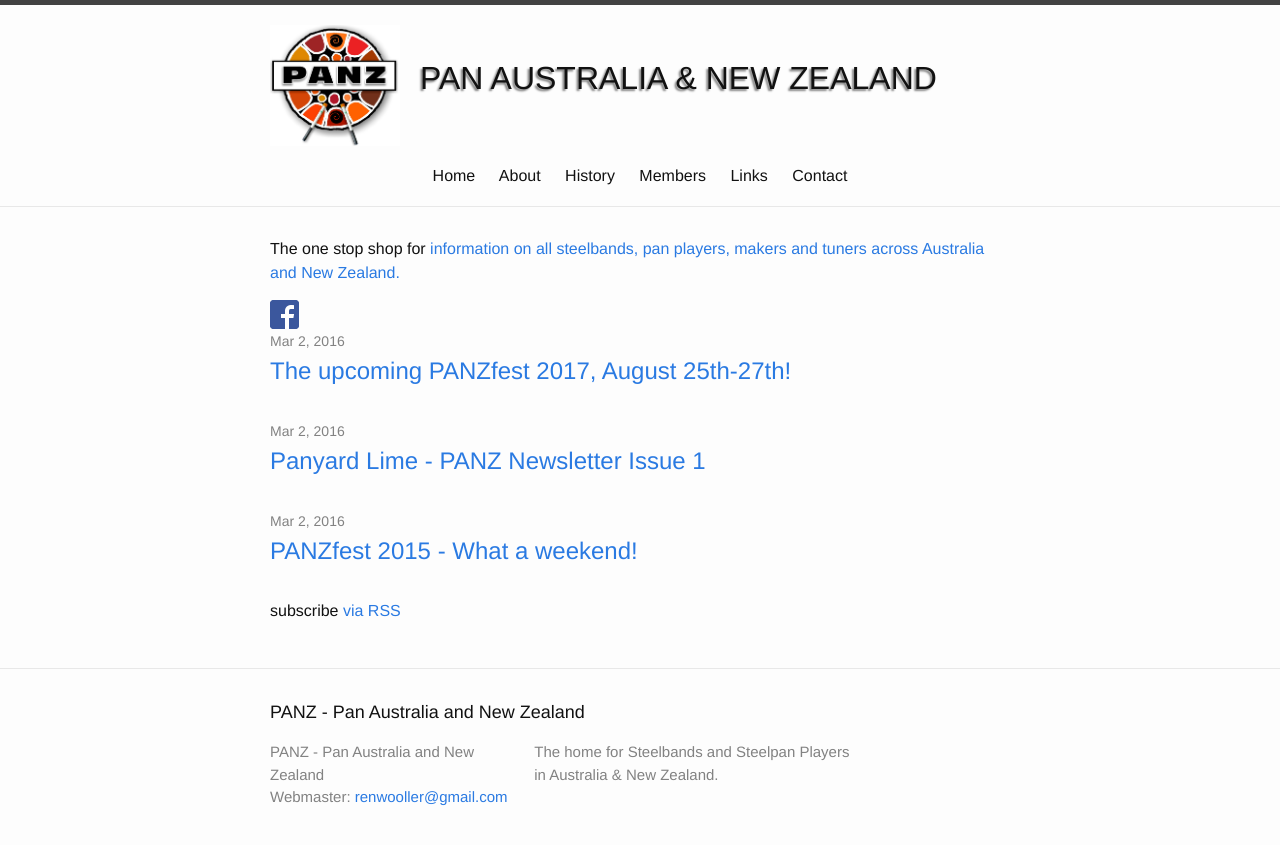
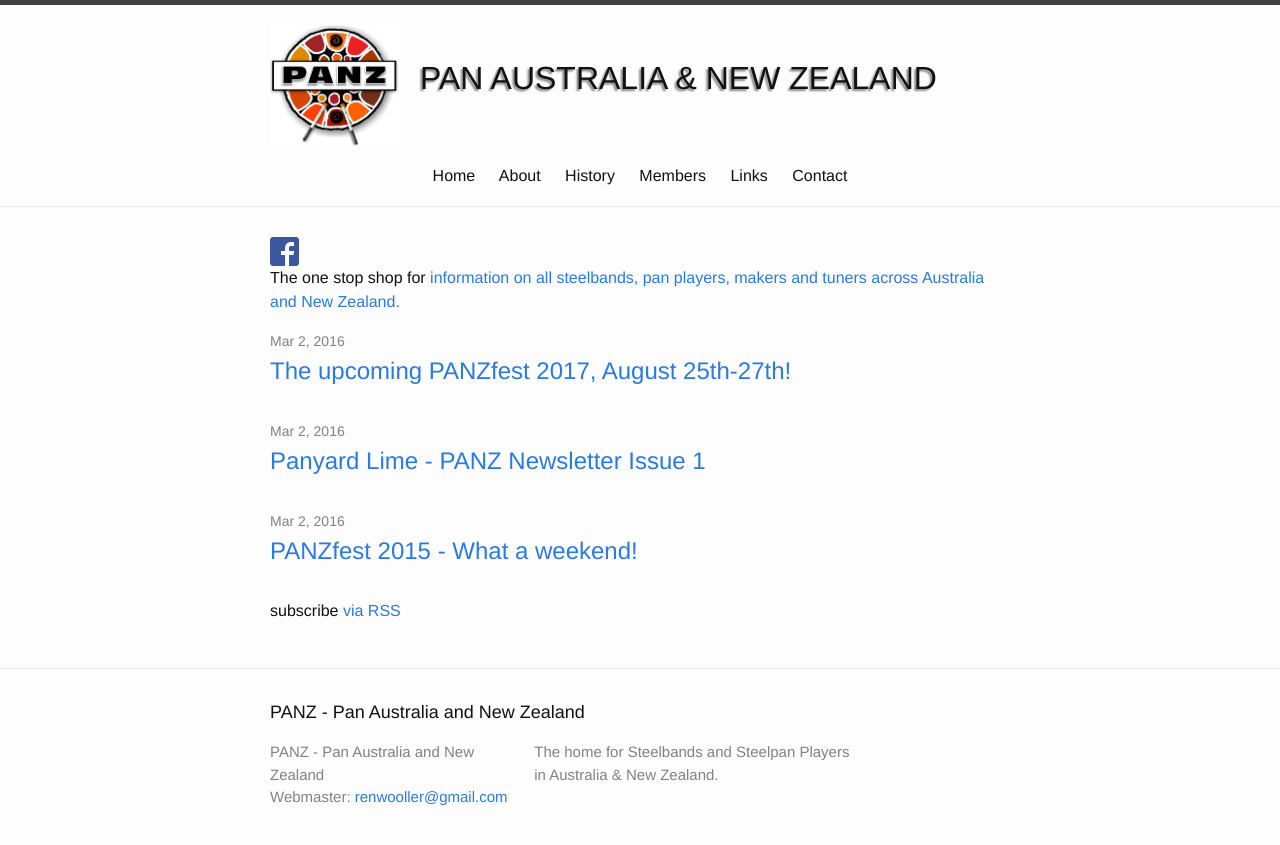
Before and after one commit to panzweb/panzweb.github.io, a Jekyll site: the page built from index.html, in a window 1280 px wide. Shown: the top 845 px of the page. Built offline with Jekyll 4.4.1, drawn with Linux system fonts in a browser that asks for light colours.

Commit message:
Update index.html

```diff
--- a/index.html
+++ b/index.html
@@ -1,14 +1,14 @@
 ---
 layout: default
 ---
-
-<div class="home">
-  <p> The one stop shop for <a href="/files/panz-strategic-plan-2016.pdf">information on all steelbands, pan players, makers and tuners across Australia and New Zealand.</a></p>
-  <div class="social-link">
+<div class="social-link">
     <a href="https://www.facebook.com/PANZ.Inc" target="_blank">
       <img src="/files/FB-f-Logo__blue_29.png"/>
     </a>
-  </div>
+</div>
+<div class="home">
+  <p> The one stop shop for <a href="/files/panz-strategic-plan-2016.pdf">information on all steelbands, pan players, makers and tuners across Australia and New Zealand.</a></p>
+
   <ul class="post-list">
     {% for post in site.posts %}
       <li>
```
